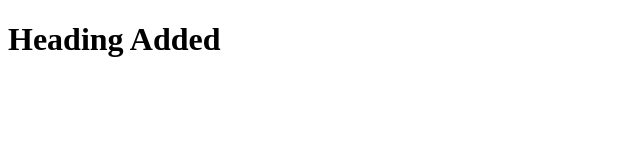
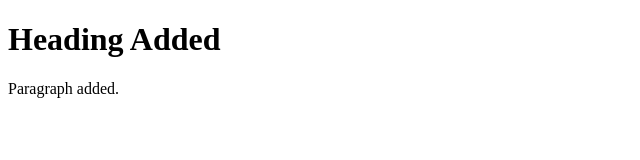
Before and after one commit to anasmohammad/gitrepo, a plain HTML site: page index.html in a window 1280 px wide. Shown: the whole page, without its empty margins (0-640 px from the left). Drawn offline with Linux system fonts and the light colour scheme.

Commit message:
Paragraph added and H3 delted

```diff
--- a/index.html
+++ b/index.html
@@ -7,5 +7,7 @@
 
 <h1>Heading Added</h1>
 
+<P> Paragraph added.</P>
+
 </body>
 </html>
```
